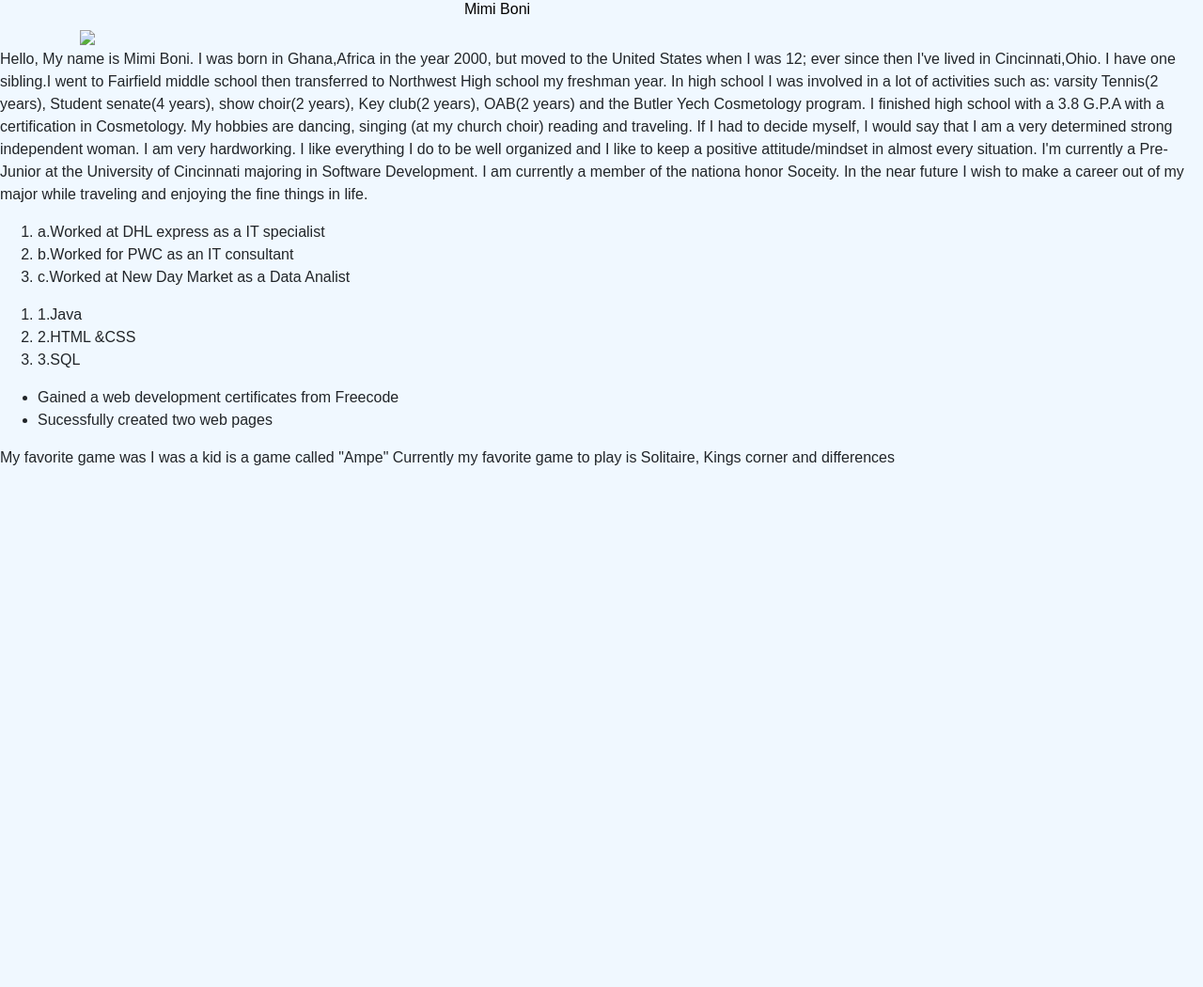
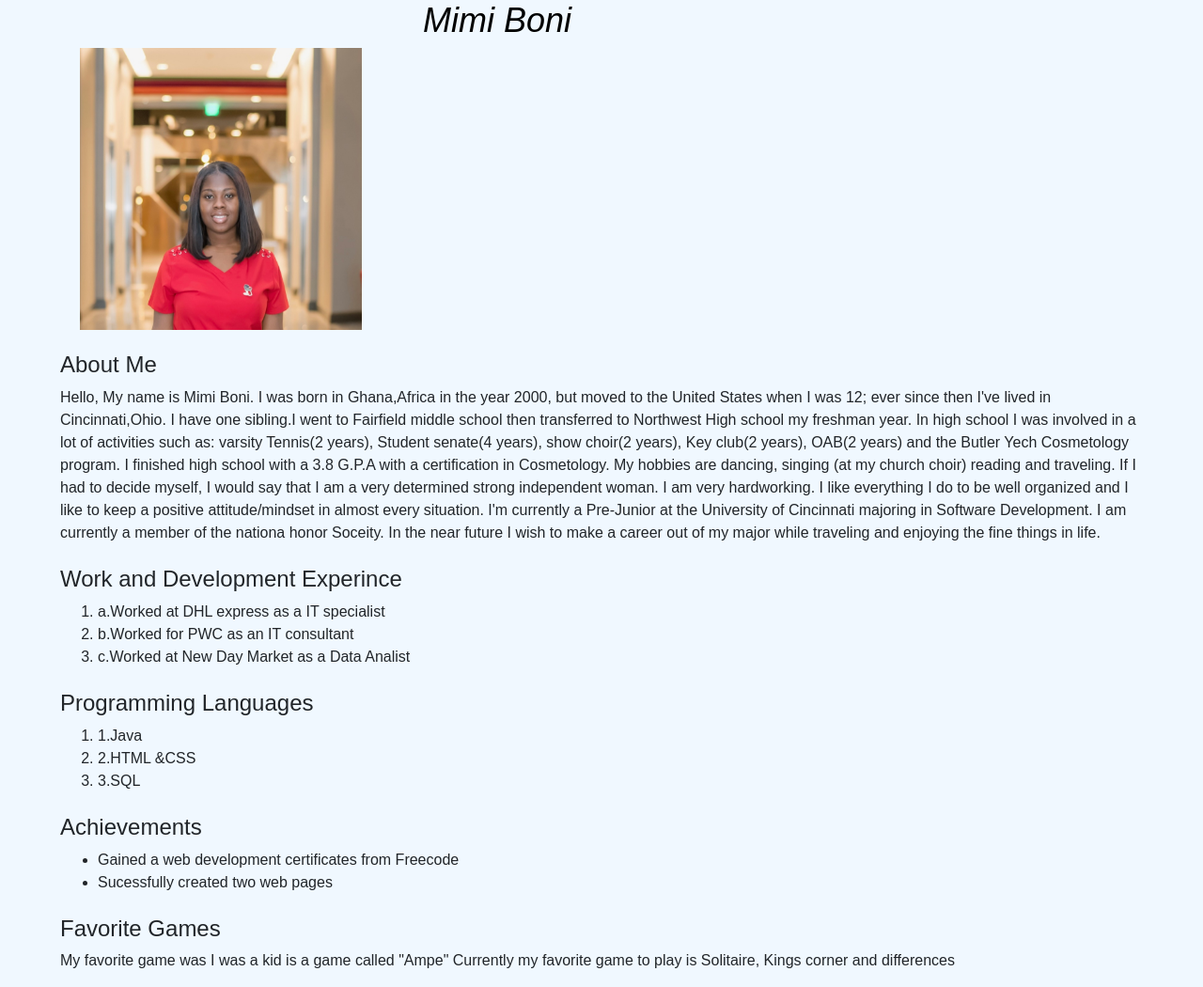
Before and after one commit to it3049c-fall22-henderson/online-portfolio-bonima21, a website: page index.html in a window 1280 px wide. Shown: the whole page at 94% size. Before the commit the page ends 800 px from the top, so only its background shows below. Drawn offline with nearby package versions, Linux system fonts and the light colour scheme; files whose address does not match are found by name.

Commit message:
Added more css styles and last minute fixes

```diff
--- a/index.html
+++ b/index.html
@@ -21,9 +21,15 @@
       Mimi Boni
     </h1>
 
-    <img src="Pictures\Camera Roll\IMG-8208.jpg" />
+    <img
+      src="C:\Users\vanla\OneDrive\Desktop\My projects\online-portfolio-bonima21\resources\images\Miriam Boni Cincinnati 06132022.jpg"
+      alt="Image unavailable..." height="300px" width="300px" />
   </div>
+
   <div class="section" id="personal background">
+    <h2>
+      About Me
+    </h2>
     <p>
       Hello, My name is Mimi Boni. I was born in Ghana,Africa in the year 2000,
       but moved to the United States when I was 12; ever since then I've lived in Cincinnati,Ohio.
@@ -43,6 +49,9 @@
 
   </div>
   <div class="section" id="Experience ">
+    <h2>
+      Work and Development Experince
+    </h2>
     <ol>
       <li>a.Worked at DHL express as a IT specialist </li>
       <li>b.Worked for PWC as an IT consultant</li>
@@ -51,6 +60,9 @@
   </div>
 
   <div class="section" id="Programming language">
+    <h2>
+      Programming Languages
+    </h2>
     <ol>
       <li>1.Java</li>
       <li>2.HTML &CSS</li>
@@ -59,12 +71,19 @@
   </div>
 
   <div class="section" id="Achievements">
+    <h2>
+      Achievements
+    </h2>
     <ul>
       <li>Gained a web development certificates from Freecode</li>
       <li>Sucessfully created two web pages </li>
     </ul>
   </div>
+
   <div class="section" id="Games">
+    <h2>
+      Favorite Games
+    </h2>
     <p>
       My favorite game was I was a kid is a game called "Ampe"
       Currently my favorite game to play is Solitaire, Kings corner and differences
--- a/resources/styles/styles.css
+++ b/resources/styles/styles.css
@@ -2,11 +2,20 @@ body {
   background-color: aliceblue;
   font-family: Arial, Helvetica, sans-serif;
   font-size: 1em;
+  margin-left: 5%;
+  margin-right: 5%;
 }
 
 h1 {
   width: 80%;
   color: black;
   text-align: center;
-  font-size: medium;
+  font-size: 36px;
+  text-shadow: 0px 4px rgba(0, 0, 0, 0, 25);
+  font-style: italic;
 }
+
+h2 {
+  font-size: 1.5em;
+  margin-top: 2%;
+}
```
Also changed, not shown: resources/images/Miriam Boni Cincinnati 06132022.jpg (added).
